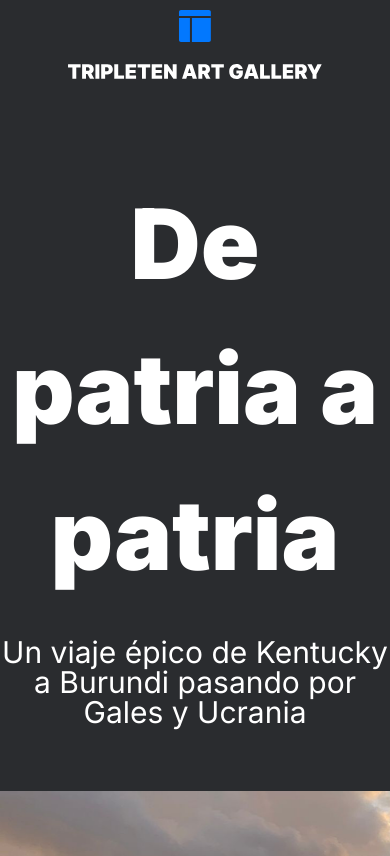
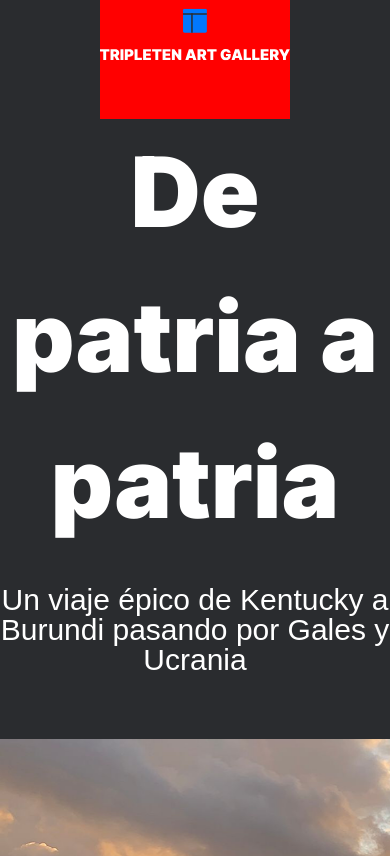
Before and after one commit to yoshiiistm13/web_project_homeland, a plain HTML site: page index.html in a window 390 px wide. Shown: the top 856 px of the page. Drawn offline with Linux system fonts and the light colour scheme.

Commit message:
consultas de medios

```diff
--- a/index.html
+++ b/index.html
@@ -5,6 +5,7 @@
     <meta name="viewport" content="width=device-width, initial-scale=1.0" />
     <title>Las ciudades natales</title>
     <link rel="stylesheet" href="pages/index.css" />
+    <link rel="stylesheet" href="vendor/normalize.css" />
   </head>
   <body>
     <div class="page">
--- a/pages/index.css
+++ b/pages/index.css
@@ -1,10 +1,8 @@
 @import url("https://fonts.googleapis.com/css2?family=Inter:ital,opsz,wght@0,14..32,100..900;1,14..32,100..900&display=swap");
 
 body {
+  margin: 0;
   background-color: #2a2c2f;
-  margin: 0 auto;
-  font-family: "Inter", Arial, sans-serif;
-  max-width: 1280px;
 }
 
 .page {
@@ -17,9 +15,13 @@ body {
   line-height: 20px;
 }
 
+.header {
+  display: flex;
+  flex-direction: column;
+  align-items: center;
+}
+
 .header__logo {
-  display: flex;
-  margin: 0 auto;
   max-width: 300px;
   margin-top: 10px;
   padding-bottom: 92px;
@@ -35,20 +37,18 @@ body {
   max-width: 720px;
   margin: 0 auto;
   font-family: "Inter", sans-serif;
+  font-weight: 900;
   font-size: 97px;
   line-height: 1.5;
   text-align: center;
-  font-weight: 900;
 }
 
 .header__subheading {
   max-width: 720px;
+  margin-bottom: 64px;
   font-size: 30px;
   line-height: 1;
-  font-family: "inter";
-  font-weight: 400px;
   text-align: center;
-  margin-bottom: 64px;
 }
 
 .header__content-image {
@@ -102,3 +102,18 @@ body {
   display: flex;
   justify-content: center;
 }
+
+@media screen and (min-width: 545px) and (max-width: 1024px) {
+  .header__logo {
+    background-color: aqua;
+  }
+}
+
+@media screen and (min-width: 320px) and (max-width: 544px) {
+  .header__logo {
+    max-width: 190px;
+    padding-bottom: 50px;
+    margin: 0 auto;
+    background-color: red;
+  }
+}
```
